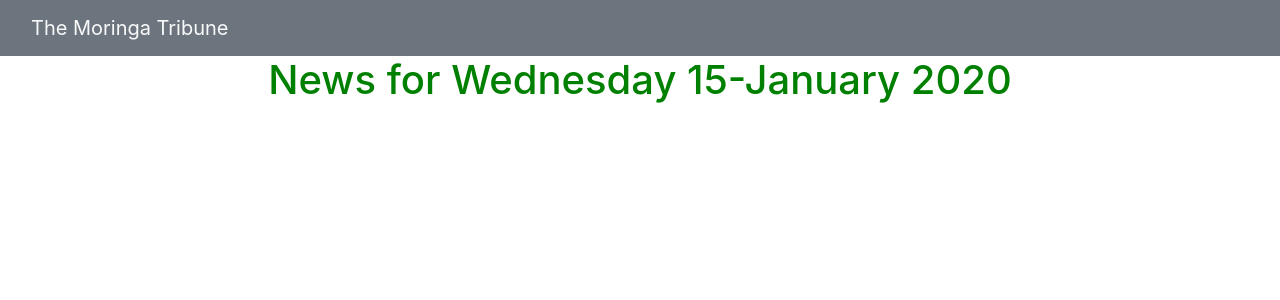
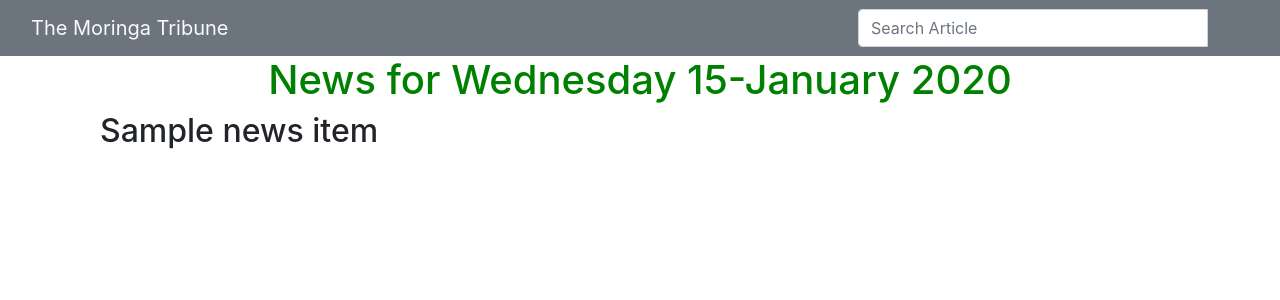
Before and after one commit to isnakolah/moringa-tribune, a Django app: template news/templates/news/index.html in a window 1280 px wide. Shown: the top 300 px of the page. Run offline with Django 3.2, Linux system fonts and the light colour scheme; the template is opened without the code that fills it: most values are stand-ins (such as "Sample title", 1, 10 or a date in 2020); some libraries are stand-ins or nearby versions.

Commit message:
add a search funcitonality

```diff
--- a/news/templates/news/index.html
+++ b/news/templates/news/index.html
@@ -1,4 +1,23 @@
 {% extends "news/layout.html" %}
 {% block content %}
   {{block.super}}
+  <div class="container">
+
+    <!-- Looping through news -->
+    {% for news_item in news %}
+      <div class="row">
+
+        <!-- Displaying news articles -->
+        <div class="col-xs-6 col-sm-6 col-md-6 col-lg-6">
+          <h2 class="text-left">{{ news_item.title }}</h2>
+        </div>
+      </div>
+
+      <!-- If empty -->
+      {% empty %}
+      <div class="row jumbotron">
+        <h2 class="text-center">There are no news</h2>
+      </div>
+    {% endfor %}
+  </div>
 {% endblock content %}
--- a/news/templates/news/navbar.html
+++ b/news/templates/news/navbar.html
@@ -3,5 +3,18 @@
     <div class="navbar-header">
       <a href="{% url 'news:news_today' %}" class="navbar-brand text-light">The Moringa Tribune</a>
     </div>
+
+    <!-- Adding a search form -->
+    <div class="col-sm-4 col-md-4 navbar-right">
+      <form role="search" action="{% url 'news:search_results' %}" class="navbar-form">
+        <div class="input-group">
+          <input type="text" name="article" placeholder="Search Article" class="form-control">
+          <div class="input-group-button">
+            <button type="submit" class="btn btn-default"><i class="glyphicon glyphicon-search"></i></button>
+          </div>
+        </div>
+      </form>
+    </div>
+    <!-- Search form end -->
   </div>
 </nav>
--- a/news/urls.py
+++ b/news/urls.py
@@ -3,7 +3,7 @@ from . import views
 
 app_name = 'news'
 urlpatterns = [
-    path('', views.news_of_the_day, name='news_today'),
+    path('', views.news_today, name='news_today'),
     re_path(r'archives/(\d{4}-\d{2}-\d{2})/',
             views.past_days_news, name='past_news'),
 ]
```
Also changed, not shown: news/models.py (+7 -0 lines), news/views.py (+5 -3 lines).
